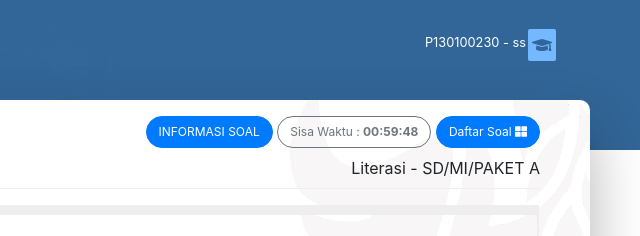
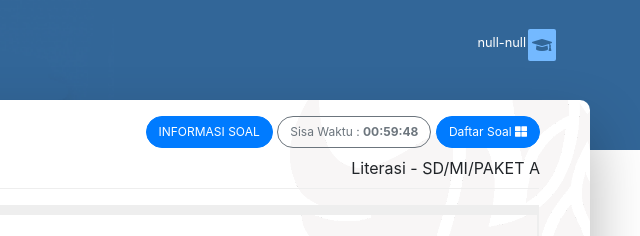
Before and after one commit to SMPN9/anbk, a plain HTML site: page soalliterasi.html in a window 1280 px wide. Shown: the top 236 px of the page, 640-1280 px from the left. Drawn offline with nearby package versions, Linux system fonts and the light colour scheme.

Commit message:
Update soalliterasi.html

```diff
--- a/soalliterasi.html
+++ b/soalliterasi.html
@@ -1130,7 +1130,7 @@
 
 
 	$(document).ready(function() {
-	 $('#napes').val(localStorage.getItem('user')+'-'+localStorage.getItem('napes'))
+	 $('#napes').html(localStorage.getItem('user')+'-'+localStorage.getItem('napes'))
 		$('#loader').fadeOut();
 	});
 	var selected = 1;
```
